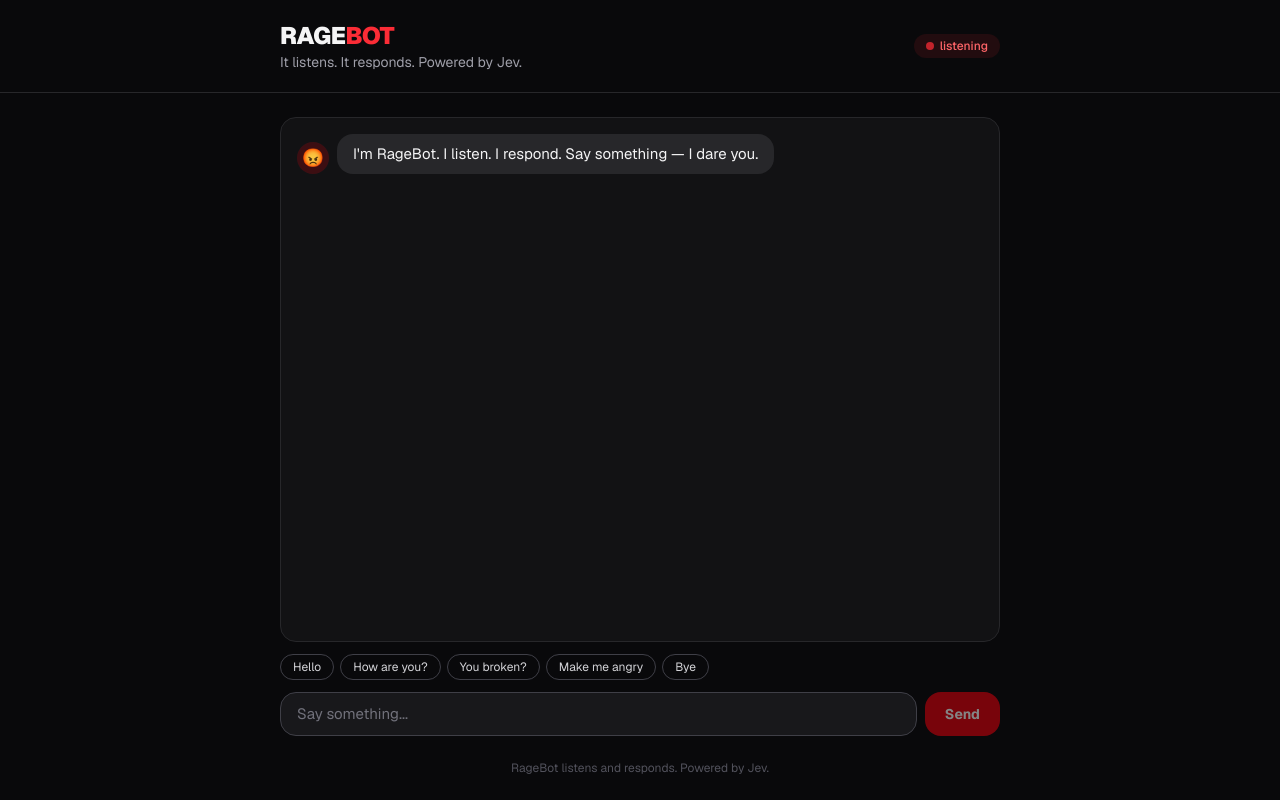
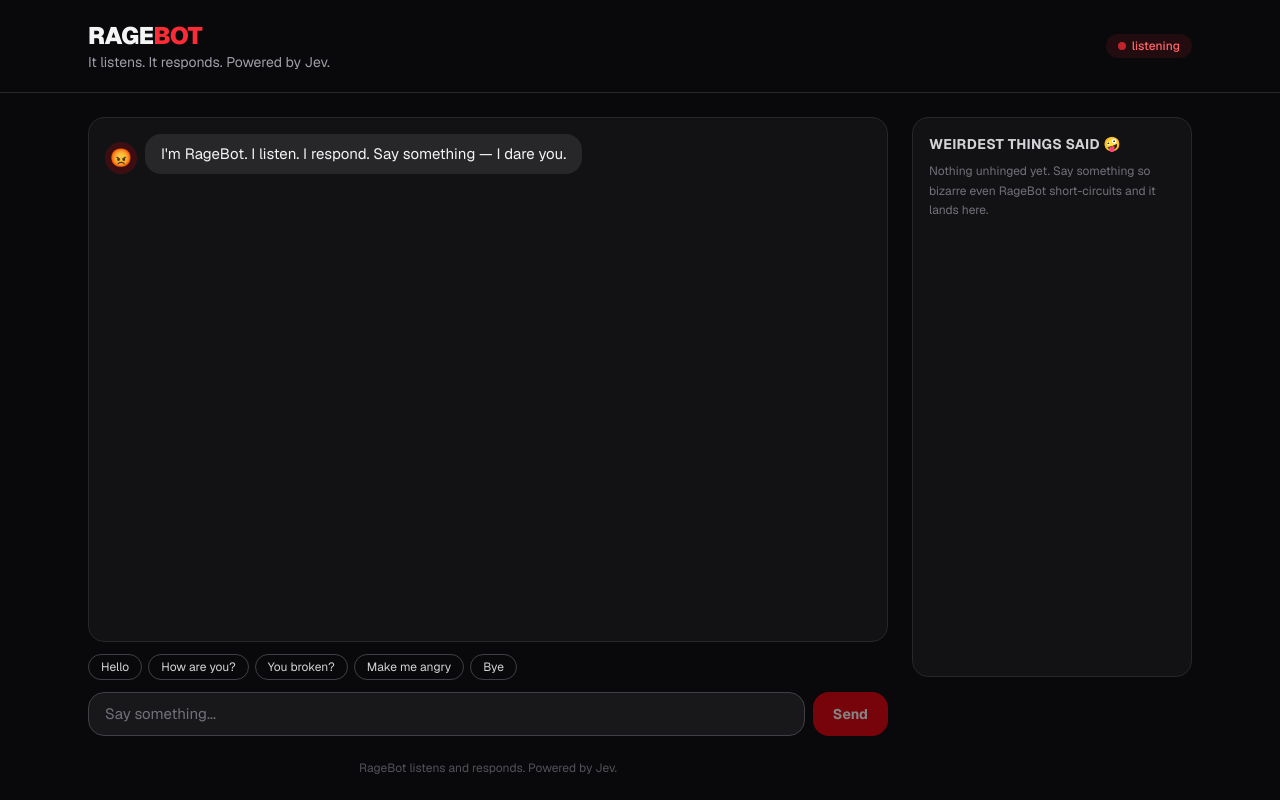
Before and after one commit to Shifros/RageBot, a Next.js app: page / in a window 1280 px wide. Built offline with nearby package versions, Linux system fonts and the light colour scheme.

Commit message:
Hall of Shame sidebar + weirdness score

```diff
--- a/src/app/api/rage/route.ts
+++ b/src/app/api/rage/route.ts
@@ -19,7 +19,7 @@ async function askLayer(
   state: string,
   instructions: string,
   criteria: Record<string, string>,
-): Promise<{ id: string; confidence: number | null; rage: number | null } | null> {
+): Promise<{ id: string; confidence: number | null; rage: number | null; weird: number | null } | null> {
   const upstream = await fetch(UPSTREAM, {
     method: "POST",
     headers: {
@@ -36,17 +36,24 @@ async function askLayer(
           instructions: "How enraged is the person right now, based on what they just said?",
           criteria: ["Calm and chill", "Simmering, getting annoyed", "Full rage, about to explode"],
         },
+        weird: {
+          type: "score",
+          instructions: "How weird, bizarre, or nonsensical is what the person just said?",
+          criteria: ["Totally normal message", "Odd or quirky", "Deranged word salad"],
+        },
       },
     }),
   });
   if (!upstream.ok) return null;
   const data = await upstream.json().catch(() => ({}));
-  const answers = (data as { answers?: { reply?: { choice?: string; confidence?: number }; rage?: { score?: number } } }).answers;
+  const answers = (data as { answers?: { reply?: { choice?: string; confidence?: number }; rage?: { score?: number }; weird?: { score?: number } } }).answers;
   if (!answers?.reply?.choice) return null;
+  const num = (v: unknown) => (typeof v === "number" ? v : null);
   return {
     id: answers.reply.choice,
     confidence: answers.reply.confidence ?? null,
-    rage: typeof answers.rage?.score === "number" ? answers.rage.score : null,
+    rage: num(answers.rage?.score),
+    weird: num(answers.weird?.score),
   };
 }
 
@@ -114,7 +121,8 @@ export async function POST(req: NextRequest) {
     for (const id of recentBotIds) delete c1[id];
     const p1 = await askLayer(apiKey, state, `${baseInstructions} ${avoidLine}`, c1);
     if (p1 && p1.id !== TRIGGER_ID && (p1.confidence ?? 1) >= ESCALATE_BELOW) {
-      return NextResponse.json({ text: fakebotText(p1.id), rage: p1.rage });
+      const odd = (p1.weird ?? 0) >= 1.0;
+      return NextResponse.json({ text: fakebotText(p1.id), rage: p1.rage, odd });
     }
 
     // Layer 2 (backup pack)
@@ -127,11 +135,12 @@ export async function POST(req: NextRequest) {
       c2,
     );
     if (p2 && p2.id !== TRIGGER_ID && (p2.confidence ?? 1) >= ESCALATE_BELOW && L2_TEXT.has(p2.id)) {
-      return NextResponse.json({ text: L2_TEXT.get(p2.id), rage: p2.rage });
+      return NextResponse.json({ text: L2_TEXT.get(p2.id), rage: p2.rage, odd: true });
     }
 
     // Layer 3: gibberish, no API
-    return NextResponse.json({ text: gibberish(clean + Date.now()), rage: p2?.rage ?? p1?.rage ?? null });
+    const weirdFallback = Math.max(p2?.weird ?? 0, p1?.weird ?? 0) >= 1.0;
+    return NextResponse.json({ text: gibberish(clean + Date.now()), rage: p2?.rage ?? p1?.rage ?? null, odd: weirdFallback });
   } catch {
     return NextResponse.json({ text: gibberish(clean) });
   }
--- a/src/app/page.tsx
+++ b/src/app/page.tsx
@@ -51,6 +51,15 @@ export default function RageBot() {
   const [loading, setLoading] = useState(false);
   const [error, setError] = useState<string | null>(null);
   const [rage, setRage] = useState<number | null>(null);
+  const [oddities, setOddities] = useState<string[]>(() => {
+    try {
+      if (typeof window === "undefined") return [];
+      const raw = window.localStorage.getItem("ragebot-odd");
+      return raw ? (JSON.parse(raw) as string[]).slice(0, 10) : [];
+    } catch {
+      return [];
+    }
+  });
   const boxRef = useRef<HTMLDivElement>(null);
 
   async function send(text?: string) {
@@ -77,6 +86,17 @@ export default function RageBot() {
       }
       setMessages((prev) => [...prev, { role: "bot", text: data.text, id: data.id }]);
       if (typeof data.rage === "number") setRage(data.rage);
+      if (data.odd === true) {
+        setOddities((prev) => {
+          const next = [message, ...prev].slice(0, 10);
+          try {
+            window.localStorage.setItem("ragebot-odd", JSON.stringify(next));
+          } catch {
+            /* ignore */
+          }
+          return next;
+        });
+      }
       requestAnimationFrame(() =>
         boxRef.current?.scrollTo({ top: boxRef.current.scrollHeight, behavior: "smooth" }),
       );
@@ -90,7 +110,7 @@ export default function RageBot() {
   return (
     <div className="flex h-dvh flex-col bg-zinc-950 font-sans text-zinc-100">
       <header className="border-b border-zinc-800 bg-zinc-950">
-        <div className="mx-auto flex max-w-3xl flex-wrap items-center justify-between gap-2 px-6 py-5">
+        <div className="mx-auto flex w-full max-w-6xl flex-wrap items-center justify-between gap-2 px-6 py-5">
           <div>
             <h1 className="text-2xl font-black tracking-tight">
               RAGE<span className="text-red-500">BOT</span>
@@ -105,7 +125,8 @@ export default function RageBot() {
         </div>
       </header>
 
-      <main className="mx-auto flex min-h-0 w-full max-w-3xl flex-1 flex-col px-6 py-6">
+      <main className="mx-auto grid min-h-0 w-full max-w-6xl flex-1 gap-6 px-6 py-6 xl:grid-cols-[1fr_280px]">
+        <div className="flex min-h-0 min-w-0 flex-col">
         <div
           ref={boxRef}
           className="min-h-[320px] flex-1 space-y-3 overflow-y-auto rounded-2xl border border-zinc-800 bg-zinc-900/60 p-4"
@@ -183,6 +204,46 @@ export default function RageBot() {
         <footer className="mt-6 text-center text-xs text-zinc-600">
           RageBot listens and responds. Powered by Jev.
         </footer>
+        </div>
+
+        <aside className="min-w-0 rounded-2xl border border-zinc-800 bg-zinc-900/60 p-4 xl:sticky xl:top-6 xl:max-h-[70vh] xl:overflow-y-auto">
+          <div className="flex items-center justify-between">
+            <h2 className="text-sm font-bold tracking-wide text-zinc-300">WEIRDEST THINGS SAID 🤪</h2>
+            {oddities.length > 0 && (
+              <button
+                type="button"
+                onClick={() => {
+                  setOddities([]);
+                  try {
+                    window.localStorage.removeItem("ragebot-odd");
+                  } catch {
+                    /* ignore */
+                  }
+                }}
+                className="text-[11px] text-zinc-500 hover:underline"
+              >
+                clear
+              </button>
+            )}
+          </div>
+          {oddities.length === 0 ? (
+            <p className="mt-2 text-xs leading-relaxed text-zinc-500">
+              Nothing unhinged yet. Say something so bizarre even RageBot short-circuits and it lands here.
+            </p>
+          ) : (
+            <ol className="mt-3 space-y-2">
+              {oddities.map((o, i) => (
+                <li
+                  key={`${i}-${o.slice(0, 12)}`}
+                  className="rounded-xl bg-zinc-800/70 px-3 py-2 text-xs leading-relaxed text-zinc-200"
+                >
+                  <span className="mr-1.5 font-mono font-bold text-red-400">#{oddities.length - i}</span>
+                  {o}
+                </li>
+              ))}
+            </ol>
+          )}
+        </aside>
       </main>
     </div>
   );
```
